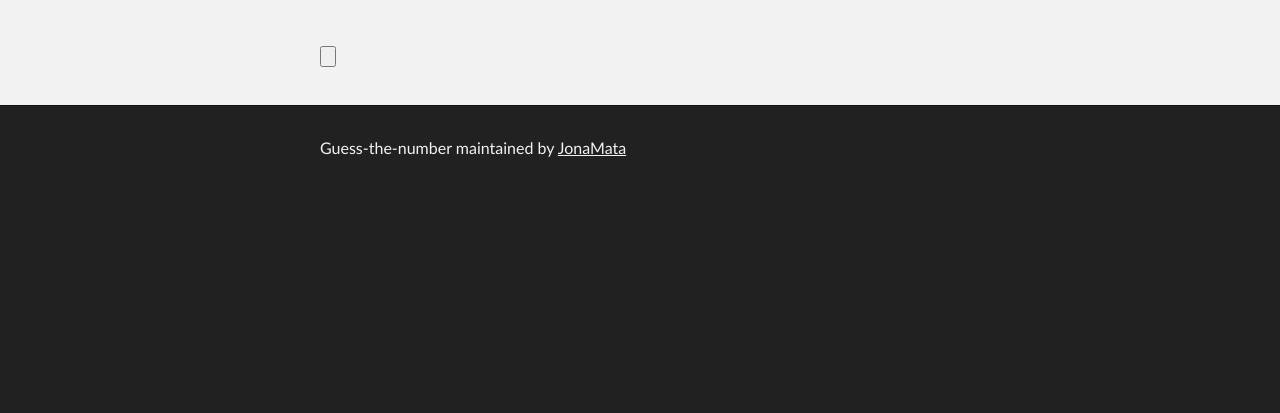
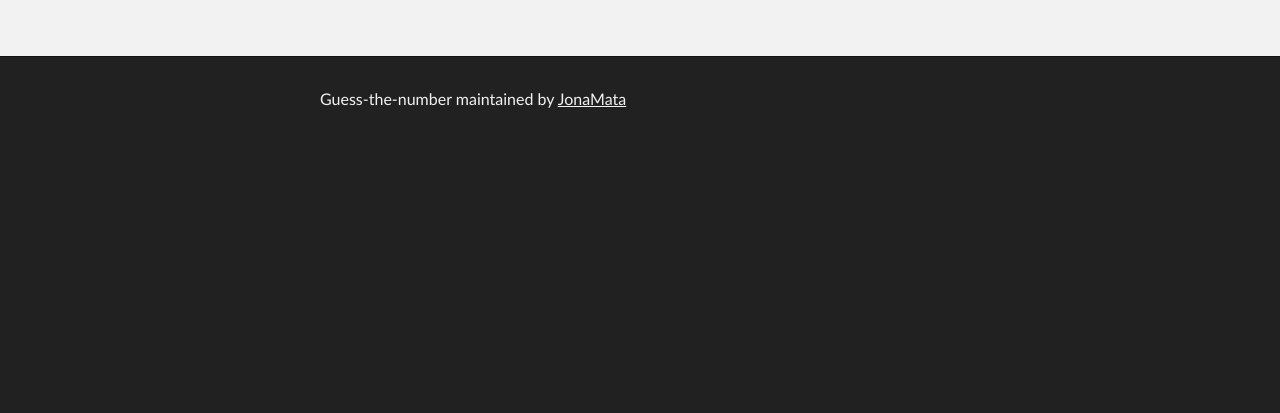
Before and after one commit to JonaMata/Guess-the-number, a plain HTML site: page index.html in a window 1280 px wide. Shown: the part 387-800 px from the top of the page. Drawn offline with Linux system fonts and the light colour scheme.

Commit message:
Update index.html

```diff
--- a/index.html
+++ b/index.html
@@ -35,7 +35,6 @@
 <a name="here-is-a-demo-of-the-game" class="anchor" href="#here-is-a-demo-of-the-game"><span class="octicon octicon-link"></span></a>Here is a demo of the game</h1>
 
 <p><a href="index2.html">Start demo!</a></p><br>
-<p><button type="button" value="Submit" onClick="foo (javascript/guess-number.js)" ></p>
       </section>
     </div>
 
```
